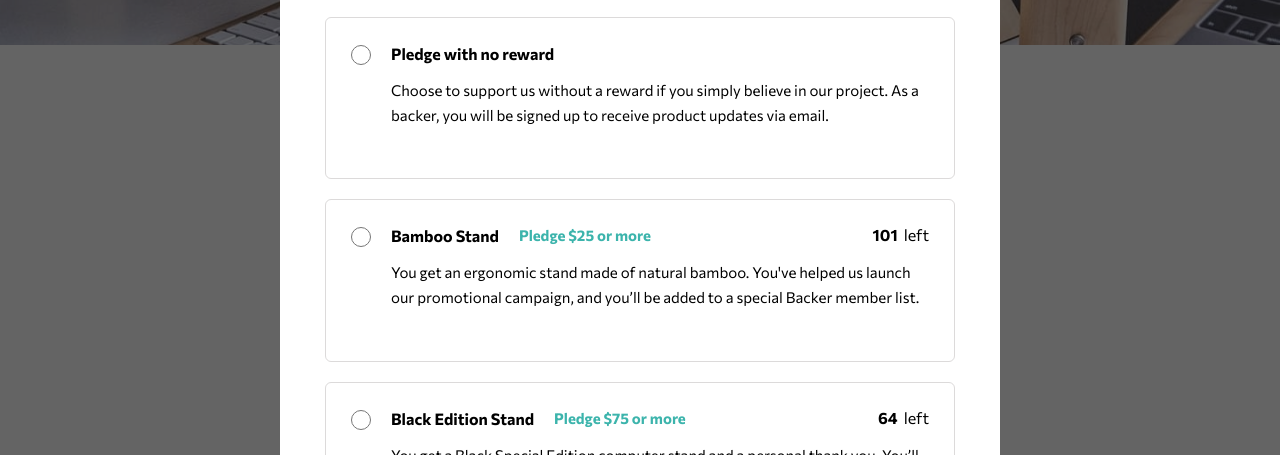
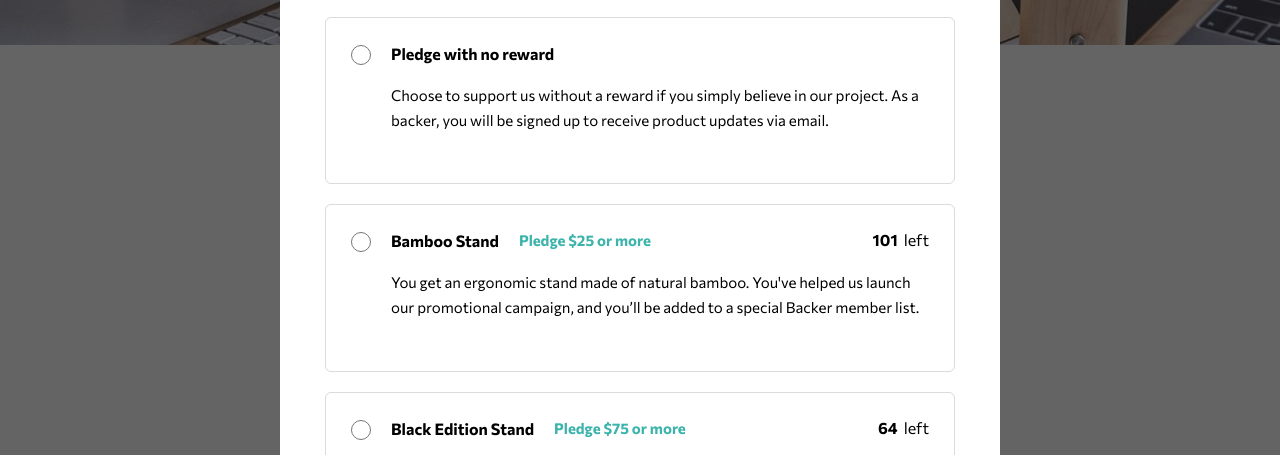
Before and after one commit to HernanChoquo161Dev/FEM-CrowdfundingProductPageMain, a plain HTML site: page index.html in a window 1280 px wide. Both pictures are taken after a click on the button "Out of Stock". Shown: the part 301-756 px from the top of the page. Drawn offline with Linux system fonts and the light colour scheme.

Commit message:
add refactory JS

```diff
--- a/css/style.css
+++ b/css/style.css
@@ -432,14 +432,14 @@ body {
   display: flex;
   justify-content: space-between;
 
-  margin-bottom: 1.5rem;
+  margin-bottom: 2rem;
 }
 .radio-info__option-box {
   display: flex;
   align-items: center;
 }
 .radio-info__option-box--margin {
-  margin-bottom: 1.5rem;
+  margin-bottom: 2rem;
 }
 .radio-info__radio {
   width: 2rem;
--- a/js/factory.js
+++ b/js/factory.js
@@ -1,104 +1,129 @@
-function createElement(Attributes, children){
-    let newElement;
-    if(Attributes){
-        let splitAttributes = Object.entries(Attributes);
+function createElement(element, attributes, children){
+  if(element){
+    let newElement = createSimpleElement(element,attributes);
 
-        splitAttributes.forEach(([key, value]) => {
-            if(key == "element")
-                newElement = document.createElement(value);
-            else
-                newElement.setAttribute(key, value);
-        });
+    if(Array.isArray(children))
+      children.forEach((child)=>{
+        if(child instanceof HTMLElement)
+          newElement.appendChild(child);
+        else
+          newElement.appendChild(document.createTextNode(child));
+    });
+    else
+      if(children && !(child instanceof HTMLElement))
+        newElement.appendChild(document.createTextNode(children));
+    return newElement;
+  }
+  else return null;
+}
+function createSimpleElement(element, attributes){
+  if(element){
+    let newElement = document.createElement(element);
+    if(attributes){
+      let splitAttributes = Object.entries(attributes);
 
-        if(Array.isArray(children))
-          children.forEach((child)=>{
-            if(child instanceof HTMLElement) newElement.appendChild(child);
-            else newElement.appendChild(document.createTextNode(child));
-          });
-        else
-          if(children) newElement.appendChild(document.createTextNode(children));
+      splitAttributes.forEach(([key, value]) => { newElement.setAttribute(key, value); });
     }
     return newElement;
+  }
+  else
+    return null;
 }
+function TempleteThanksHTML(dataJson){
+  const container = createSimpleElement("div", {class:"thanks thanks--show"});
+  const templete = `
+    <div class="thanks__box-image">
+    <img class="thanks__image" src="./images/icon-check.svg"></img>
+    </div>
+    <h2 class="thanks__title">${dataJson[0].thanks[0]}</h2>
+    <p class="thanks__text">${dataJson[0].thanks[1]}</p>
+    <button class="btn-support btn-support--thanks">${dataJson[0].thanks[2]}</button>
+  `;
+  container.innerHTML = templete;
+  return container;
+}
+function createBlockOptions(dataJson, option){
+  const container = createSimpleElement("div", {class:"options"});
+  const templete = `
+    <div class="options-content-input">
+      <img class="options__icon" src="./images/dollar-symbol.png"></img>
+      <input class="options__support" type="text" value="25">
+    </div>
+    <button class="btn-support btn-support--menu">${dataJson.options[1]}</button>
+  `;
+  container.innerHTML = templete;
+  const optionTemplete = `<div class="options">${templete}</div>`;
+  return option ? container : optionTemplete;
+}
+//-----
+function stringAttributes(attributes){
+  const splitAttributes = Object.entries(attributes);
+  let stringAttributes = "";
 
-function createBlockThanks(dataJson){
-    const boxImage = createElement({element: "div",class:"thanks__box-image"},
-                                   [createElement({element:"img",class:"thanks__image",src:"./images/icon-check.svg"},null)]);
+  splitAttributes.forEach(([key, value]) => { stringAttributes+= `${key}:${value} `});
 
-    const children = [boxImage,
-                      createElement({element:"h1",class:"thanks__title"}, dataJson[0].thanks[0]),
-                      createElement({element:"p",class:"thanks__text"}, dataJson[0].thanks[1]),
-                      createElement({element:"button",class:"btn-support btn-support--thanks"},     dataJson[0].thanks[2])];
-
-    const blockThanks = createElement({element:"div",class:"thanks thanks--show"}, children);
-
-    return blockThanks;
+  return stringAttributes;
 }
-function createBlockOptions(dataJson){
-
-  const childrenContent = [createElement({element:"img",class:"options__icon",src:"./images/dollar-symbol.png"},null),
-  createElement({element:"input",class:"options__support", value:"25",type:"text"},null)];
-  const contentInput = createElement({element:"div",class:"options-content-input"},childrenContent);
-  const childrenOption = [contentInput,
-                          createElement({element:"button", class:"btn-support btn-support--menu"},dataJson.options[1])];
-  const blockOptions = createElement({element:"div", class:"options"}, childrenOption);
-  return blockOptions;
+//-----
+function createRadioInfo(dataJson, option){
+  const container = createSimpleElement("div", {class:"radio-info"});
+  const templete = `
+    <div class="radio-info__option-box">
+      <input type="radio" id="" tabindex="2" name="project-support" value="" class="radio-info__radio">
+      <label for="" class="radio-info__title">${dataJson.radio[0]}</label>
+      <p class="radio-info__text">${dataJson.radio[1]}</p>
+    </div>
+    <p class="radio-info__amount"><span>${dataJson.radio[2]}</span> ${dataJson.radio[3]}</p>
+  `;
+  container.innerHTML = templete;
+  const optionTemplete = `<div class="radio-info">${templete}</div>`;
+  return option ? container : optionTemplete;
 }
-function createRadioInfo(dataJson, textFor){
-
-  const optionsChildren = [createElement({element:"input",type:"radio",id:textFor,tabindex:"2" ,name:"project-support",value:"",class:"radio-info__radio"},null),
-  createElement({element:"label",for:textFor,class:"radio-info__title"}, dataJson.radio[0]),
-  createElement({element:"p",class:"radio-info__text"},dataJson.radio[1])];
-  const radioOptions = createElement({element:"div",class:"radio-info__option-box"}, optionsChildren);
-
-  const textAmount = createElement({element:"p",class:"radio-info__amount"},
-                     [createElement({element:"span"}, dataJson.radio[2]), dataJson.radio[3]])
-
-  const radioChildren = [radioOptions,textAmount];
-
-  const radioInfo = createElement({element:"div", class:"radio-info"},radioChildren);
-
-  return radioInfo;
+function createBlockSupportOptions(dataJson,option){
+  const container = createSimpleElement("div", {class:"support support--margin"});
+  const templete = `
+    <div class="support__content">
+      ${createRadioInfo(dataJson, false)}
+      <div class="support__text">${dataJson.text}</div>
+    </div>
+    <div class="support__box-options support__box-options--show">
+      <p class="support__options-text">${dataJson.options[0]}</p>
+      ${createBlockOptions(dataJson, false)}
+    </div>
+  `;
+  container.innerHTML = templete;
+  const optionTemplete = `<div class="support support--margin">${templete}</div>`;
+  return option ? container : optionTemplete;
 }
-function createBlockSupportOptions(dataJson,textFor){
-
-  const boxOptionChildre = [createElement({element:"p", class:"support__options-text"},
-                            dataJson.options[0]),createBlockOptions(dataJson)]
-
-  const contentChildren = [createRadioInfo(dataJson, textFor),
-                           createElement({element:"div",class:"support__text"},dataJson.text)];
-
-  const blockSupport = createElement({element:"div", class:"support support--margin"},
-                                      [createElement({element:"div", class:"support__content"},contentChildren),
-                                      createElement({element:"div",class:"support__box-options"},boxOptionChildre)]);
-  return blockSupport;
+function createBlockSupport(dataJson, option){
+  const container = createSimpleElement("div", {class:"support"});
+  const templete = `
+    <div class="support__content">
+    <div class="radio-info__option-box  radio-info__option-box--margin">
+      <input type="radio" id="no-reward" tabindex="1" name="project-support" value="" class="radio-info__radio">
+      <label for="no-reward" class="radio-info__title">${dataJson[0]}</label>
+    </div>
+    <p class="support__text">${dataJson[1]}</p>
+    </div>
+  `;
+  container.innerHTML = templete;
+  const optionTemplete = `<div class="support">${templete}</div>`;
+  return option ? container : optionTemplete;
 }
-function createBlockSupport(dataJson){
-  const radioOption = createElement(
-                      {element:"div",class:"radio-info__option-box  radio-info__option-box--margin"},[createElement({element:"input",type:"radio",id:"no-reward",tabindex:"1", name:"project-support",value:"",class:"radio-info__radio"},null),
-                      createElement({element:"label",for:"no-reward",class:"radio-info__title"}, dataJson[0])]);
-
-  const contentChildren = [radioOption,
-                           createElement({element:"p",class:"support__text"},dataJson[1])];
-
-  const blockSupport = createElement({element:"div", class:"support"},
-                                      [createElement({element:"div", class:"support__content"},contentChildren)]);
-  return blockSupport;
+function createSupportWindow(dataJson,option){
+    const container = createSimpleElement("div", {class:"support-window"});
+    const templete = `
+      <div class="support-window__image-box">
+        <img class="support-window__image" src="./images/icon-close-modal.svg"></img>
+      </div>
+      <h2 class="support-window__title">${dataJson[0].menu[0]}</h2>
+      <p class="support-window__text">${dataJson[0].menu[1]}</p>
+      ${createBlockSupport(dataJson[0].supportNormal,"",false)}
+      ${createBlockSupportOptions(dataJson[0].supportCustom[0], false)}
+      ${createBlockSupportOptions(dataJson[0].supportCustom[1], false)}
+      ${createBlockSupportOptions(dataJson[0].supportCustom[2], false)}
+    `;
+    container.innerHTML = templete;
+    const optionTemplete = `<div class="support-window">${templete}</div>`;
+    return option ? container : optionTemplete;
 }
-function createSupportWindow(dataJson){
-  console.log(dataJson);
-  console.log(dataJson[0].supportCustom[0].options[0]);
-    let contentImage = createElement({element:"div",class:"support-window__image-box"},
-                                          [createElement({element:"img",
-                                          src:"./images/icon-close-modal.svg",
-                                          class:"support-window__image"},null)]);
-    let windowChildren = [contentImage,
-                            createElement({element:"h2",class:"support-window__title"},dataJson[0].menu[0]),
-                            createElement({element:"p",class:"support-window__text"},dataJson[0].menu[1]),
-                            createBlockSupport(dataJson[0].supportNormal),
-                            createBlockSupportOptions(dataJson[0].supportCustom[0],""),
-                            createBlockSupportOptions(dataJson[0].supportCustom[1],""),
-                            createBlockSupportOptions(dataJson[0].supportCustom[2],"")];
-    let windows = createElement({element:"div",class:"support-window"}, windowChildren);
-    return windows;
-}
--- a/js/fetch.js
+++ b/js/fetch.js
@@ -1,4 +1,4 @@
-function createBlock(blockFather,createHTML,insertHTML,activeHTML){
+function createBlock(container,createHTML,insertHTML,EventHTML){
     fetch("./public/data.json",{
         headers : {
         'ContentS-Type': 'application/json',
@@ -7,7 +7,7 @@ function createBlock(blockFather,createHTML,insertHTML,activeHTML){
     })
     .then(response => response.json())
     .then(data => {
-        insertHTML(blockFather, createHTML,activeHTML,data);
+        insertHTML(container, createHTML,EventHTML,data);
     })
     .catch(error => console.log(error));
 }
--- a/js/script.js
+++ b/js/script.js
@@ -27,7 +27,7 @@ function closeOptionMenu(){
     lastOption = undefined;
 }
 function insertBlockHTML(blockFather, funcitionCreateHTML, activeElementHTML, dataJson){
-    const elem = funcitionCreateHTML(dataJson);
+    const elem = funcitionCreateHTML(dataJson,true);
     blockFather.appendChild(elem);
 
     activeElementHTML();
@@ -83,7 +83,7 @@ function activeBlockMenu(){
         btnMenu.addEventListener("click", (event)=>{
             const supportWindowsBlock = document.querySelector(".support-window");
             supportWindowsBlock.classList.toggle("support-window--hidden");
-            createBlock(supportMenuBlock,createBlockThanks,insertBlockHTML,activeBtnBlockThanks);
+            createBlock(supportMenuBlock,TempleteThanksHTML,insertBlockHTML,activeBtnBlockThanks);
         });
     });
 }
```
